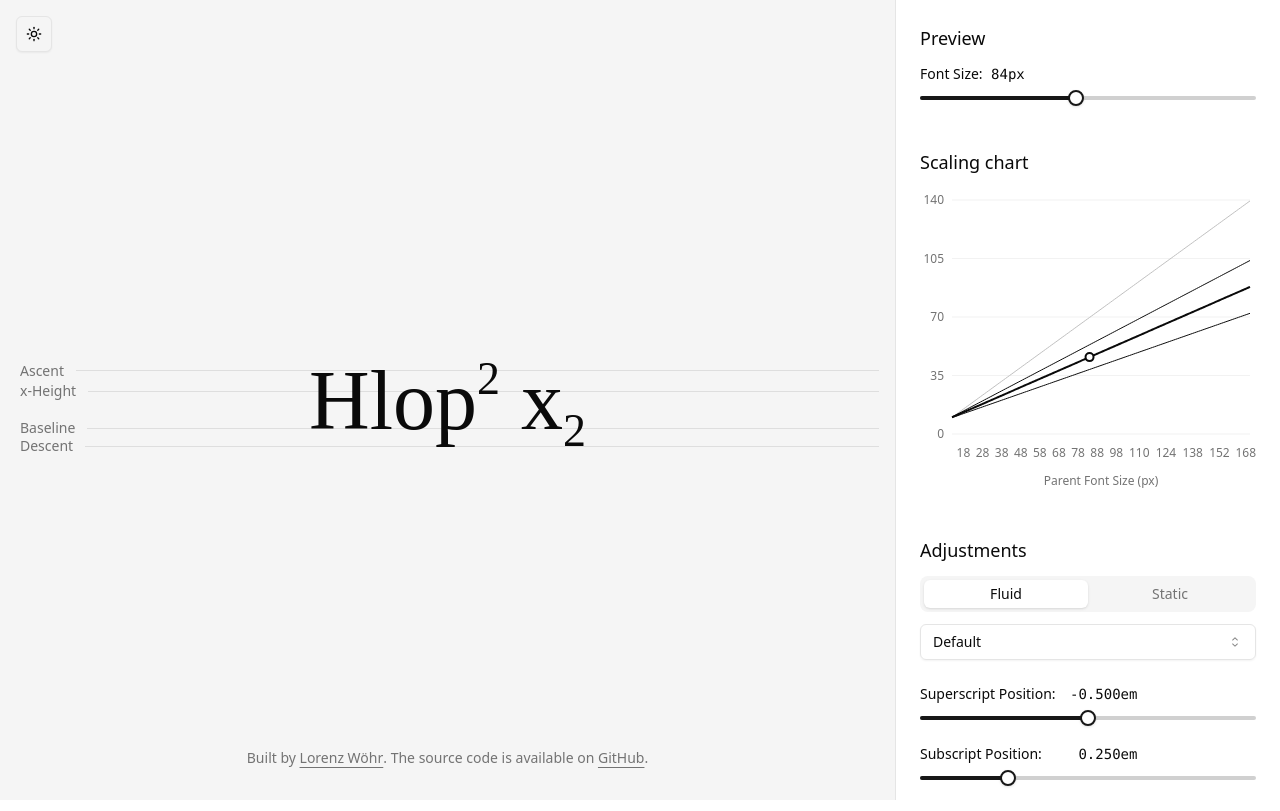
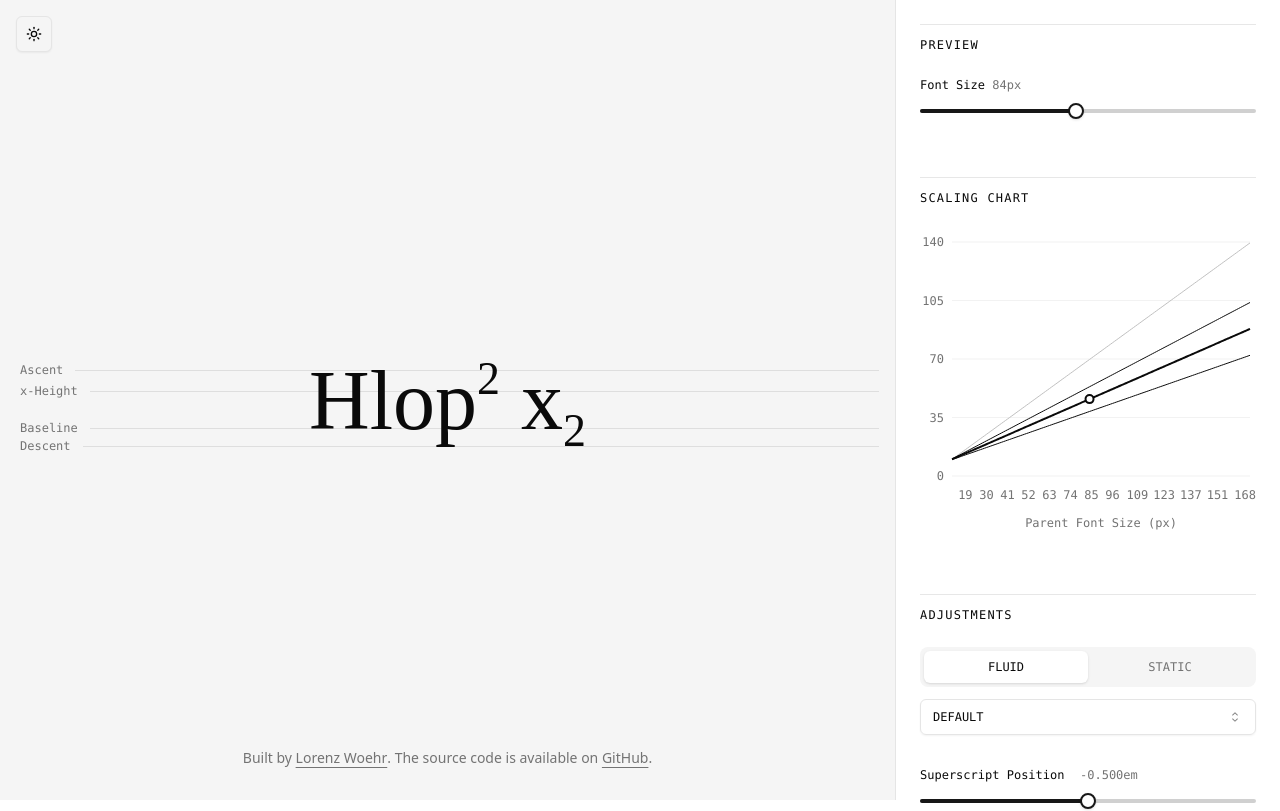
Before and after one commit to lorenzwoehr/supway, a Next.js app: page / in a window 1280 px wide. Shown: the top 811 px of the page. Built offline with nearby package versions, Linux system fonts and the light colour scheme.

Commit message:
Add some styling

```diff
--- a/app/layout.tsx
+++ b/app/layout.tsx
@@ -27,7 +27,7 @@ export default function RootLayout({
   return (
     <html lang="en">
       <body
-        className={`${geistMono.variable} ${geistSans.variable} font-sans antialiased`}
+        className={`${geistMono.variable} ${geistSans.variable} font-mono antialiased`}
       >
         <Providers>{children}</Providers>
       </body>
--- a/app/page.tsx
+++ b/app/page.tsx
@@ -21,7 +21,7 @@ const ScalingDemo = () => {
 
   useEffect(() => {
     const metrics: FontMetricsType = {
-      ascent: 0.27,
+      ascent: 0.265,
       baseline: 0.955,
       bottom: 1.2766666666666666,
       descent: 1.17,
@@ -70,7 +70,7 @@ const ScalingDemo = () => {
             />
           </div>
         </div>
-        <p className="absolute bottom-8 text-balance text-center text-xs md:text-sm leading-loose text-muted-foreground">
+        <p className="font-sans absolute bottom-8 text-balance text-center text-xs md:text-sm leading-loose text-muted-foreground">
           Built by{" "}
           <a
             href="https://lorenzwoehr.com"
@@ -78,7 +78,7 @@ const ScalingDemo = () => {
             rel="noreferrer"
             className="font-medium underline underline-offset-4"
           >
-            Lorenz Wöhr
+            Lorenz Woehr
           </a>
           . The source code is available on{" "}
           <a
@@ -98,7 +98,7 @@ const ScalingDemo = () => {
         className="relative ml-auto w-full md:w-[50%] lg:w-[30%] min-h-screen p-6 bg-background top-[50vh] md:top-0 -mt-6 md:mt-0 z-10 border-t shadow-[0_-4px_12px_-3px_rgba(0,0,0,0.05)] rounded-t-xl md:border-none md:shadow-none md:rounded-none
 md:shadow-none"
       >
-        <div className="flex flex-col gap-12">
+        <div className="flex flex-col gap-16">
           <PreviewControls
             fontSize={fontSize}
             setFontSize={setFontSize}
--- a/components/css-display.tsx
+++ b/components/css-display.tsx
@@ -71,7 +71,9 @@ sub {
 
   return (
     <div className={cn("text-sm", className)}>
-      <p className="text-lg font-medium mb-3">Current CSS</p>
+      <p className="font-mono uppercase tracking-widest text-xs font-medium mb-3 border-t border-t-primary/10 pt-3">
+        Current CSS
+      </p>
       <div className="relative">
         <button
           onClick={copyToClipboard}
--- a/components/metrics-line.tsx
+++ b/components/metrics-line.tsx
@@ -17,7 +17,7 @@ export const MetricsLine: React.FC<MetricsLineProps> = ({
       top: `${y * fontSize}px`,
     }}
   >
-    <span className="text-xs md:text-sm px-1 text-muted-foreground whitespace-nowrap">
+    <span className="text-xs px-1 text-muted-foreground whitespace-nowrap">
       {label}
     </span>
     <div className="flex-grow border-t border-primary opacity-10 pointer-events-none" />
--- a/components/preview-controls.tsx
+++ b/components/preview-controls.tsx
@@ -13,11 +13,13 @@ export const PreviewControls: React.FC<ControlsProps> = ({
   return (
     <>
       <div>
-        <p className="text-lg font-medium mb-3">Preview</p>
+        <p className="font-mono uppercase tracking-widest text-xs font-medium mb-6 border-t border-t-primary/10 pt-3">
+          Preview
+        </p>
         <div>
-          <label className="block text-sm font-medium mb-3">
-            <span className="inline-block">Font Size:</span>
-            <span className="font-mono font-medium"> {fontSize}px</span>
+          <label className="font-mono block text-xs font-medium mb-4">
+            <span className="inline-block">Font Size</span>
+            <span className="text-muted-foreground"> {fontSize}px</span>
           </label>
           <Slider
             value={[fontSize]}
--- a/components/scaling-chart.tsx
+++ b/components/scaling-chart.tsx
@@ -110,7 +110,9 @@ export default function ScalingChart({
 
   return (
     <div>
-      <p className="text-lg font-medium mb-3">Scaling chart</p>
+      <p className="font-mono uppercase tracking-widest text-xs font-medium mb-6 border-t border-t-primary/10 pt-3">
+        Scaling chart
+      </p>
 
       <div ref={containerRef} className="h-[300px]">
         <ChartContainer config={chartConfig} className="w-full h-full">
--- a/components/text-controls.tsx
+++ b/components/text-controls.tsx
@@ -56,7 +56,9 @@ export const Controls: React.FC<ControlsProps> = ({
   return (
     <>
       <div>
-        <p className="text-lg font-medium mb-3">Adjustments</p>
+        <p className="font-mono uppercase tracking-widest text-xs font-medium mb-6 border-t border-t-primary/10 pt-3">
+          Adjustments
+        </p>
         <div>
           <Tabs
             value={getCurrentScalingType()}
@@ -93,12 +95,14 @@ export const Controls: React.FC<ControlsProps> = ({
           </Select>
         </div>
 
-        <div className="mt-6">
-          <label className="block text-sm font-medium mb-3">
-            <span className="inline-block w-[150px]">
-              Superscript Position:{" "}
+        <div className="font-mono mt-8">
+          <label className="block text-xs font-medium mb-4">
+            <span className="inline-block w-[160px]">
+              Superscript Position{" "}
             </span>
-            <span className="font-mono">{supPosition.toFixed(3)}em</span>
+            <span className="text-muted-foreground">
+              {supPosition.toFixed(3)}em
+            </span>
           </label>
           <Slider
             value={[supPosition]}
@@ -110,10 +114,13 @@ export const Controls: React.FC<ControlsProps> = ({
           />
         </div>
 
-        <div className="mt-6">
-          <label className="block text-sm font-medium mb-3">
-            <span className="inline-block w-[150px]">Subscript Position:</span>
-            <span className="font-mono"> {subPosition.toFixed(3)}em</span>
+        <div className="font-mono mt-8">
+          <label className="block text-xs font-medium mb-4">
+            <span className="inline-block w-[160px]">Subscript Position</span>
+            <span className="text-muted-foreground">
+              {" "}
+              {subPosition.toFixed(3)}em
+            </span>
           </label>
           <Slider
             value={[subPosition]}
--- a/components/ui/dropdown-menu.tsx
+++ b/components/ui/dropdown-menu.tsx
@@ -1,32 +1,36 @@
-"use client"
+"use client";
 
-import * as React from "react"
-import * as DropdownMenuPrimitive from "@radix-ui/react-dropdown-menu"
-import { cn } from "@/lib/utils"
-import { CheckIcon, ChevronRightIcon, DotFilledIcon } from "@radix-ui/react-icons"
+import * as React from "react";
+import * as DropdownMenuPrimitive from "@radix-ui/react-dropdown-menu";
+import { cn } from "@/lib/utils";
+import {
+  CheckIcon,
+  ChevronRightIcon,
+  DotFilledIcon,
+} from "@radix-ui/react-icons";
 
-const DropdownMenu = DropdownMenuPrimitive.Root
+const DropdownMenu = DropdownMenuPrimitive.Root;
 
-const DropdownMenuTrigger = DropdownMenuPrimitive.Trigger
+const DropdownMenuTrigger = DropdownMenuPrimitive.Trigger;
 
-const DropdownMenuGroup = DropdownMenuPrimitive.Group
+const DropdownMenuGroup = DropdownMenuPrimitive.Group;
 
-const DropdownMenuPortal = DropdownMenuPrimitive.Portal
+const DropdownMenuPortal = DropdownMenuPrimitive.Portal;
 
-const DropdownMenuSub = DropdownMenuPrimitive.Sub
+const DropdownMenuSub = DropdownMenuPrimitive.Sub;
 
-const DropdownMenuRadioGroup = DropdownMenuPrimitive.RadioGroup
+const DropdownMenuRadioGroup = DropdownMenuPrimitive.RadioGroup;
 
 const DropdownMenuSubTrigger = React.forwardRef<
   React.ElementRef<typeof DropdownMenuPrimitive.SubTrigger>,
   React.ComponentPropsWithoutRef<typeof DropdownMenuPrimitive.SubTrigger> & {
-    inset?: boolean
+    inset?: boolean;
   }
 >(({ className, inset, children, ...props }, ref) => (
   <DropdownMenuPrimitive.SubTrigger
     ref={ref}
     className={cn(
-      "flex cursor-default gap-2 select-none items-center rounded-sm px-2 py-1.5 text-sm outline-none focus:bg-accent data-[state=open]:bg-accent [&_svg]:pointer-events-none [&_svg]:size-4 [&_svg]:shrink-0",
+      "flex cursor-default gap-2 select-none items-center rounded-sm px-2 py-1.5 text-xs outline-none focus:bg-accent data-[state=open]:bg-accent [&_svg]:pointer-events-none [&_svg]:size-4 [&_svg]:shrink-0",
       inset && "pl-8",
       className
     )}
@@ -35,9 +39,9 @@ const DropdownMenuSubTrigger = React.forwardRef<
     {children}
     <ChevronRightIcon className="ml-auto" />
   </DropdownMenuPrimitive.SubTrigger>
-))
+));
 DropdownMenuSubTrigger.displayName =
-  DropdownMenuPrimitive.SubTrigger.displayName
+  DropdownMenuPrimitive.SubTrigger.displayName;
 
 const DropdownMenuSubContent = React.forwardRef<
   React.ElementRef<typeof DropdownMenuPrimitive.SubContent>,
@@ -51,9 +55,9 @@ const DropdownMenuSubContent = React.forwardRef<
     )}
     {...props}
   />
-))
+));
 DropdownMenuSubContent.displayName =
-  DropdownMenuPrimitive.SubContent.displayName
+  DropdownMenuPrimitive.SubContent.displayName;
 
 const DropdownMenuContent = React.forwardRef<
   React.ElementRef<typeof DropdownMenuPrimitive.Content>,
@@ -71,26 +75,26 @@ const DropdownMenuContent = React.forwardRef<
       {...props}
     />
   </DropdownMenuPrimitive.Portal>
-))
-DropdownMenuContent.displayName = DropdownMenuPrimitive.Content.displayName
+));
+DropdownMenuContent.displayName = DropdownMenuPrimitive.Content.displayName;
 
 const DropdownMenuItem = React.forwardRef<
   React.ElementRef<typeof DropdownMenuPrimitive.Item>,
   React.ComponentPropsWithoutRef<typeof DropdownMenuPrimitive.Item> & {
-    inset?: boolean
+    inset?: boolean;
   }
 >(({ className, inset, ...props }, ref) => (
   <DropdownMenuPrimitive.Item
     ref={ref}
     className={cn(
-      "relative flex cursor-default select-none items-center gap-2 rounded-sm px-2 py-1.5 text-sm outline-none transition-colors focus:bg-accent focus:text-accent-foreground data-[disabled]:pointer-events-none data-[disabled]:opacity-50 [&>svg]:size-4 [&>svg]:shrink-0",
+      "relative flex cursor-default select-none items-center gap-2 rounded-sm px-2 py-1.5 text-xs outline-none transition-colors focus:bg-accent focus:text-accent-foreground data-[disabled]:pointer-events-none data-[disabled]:opacity-50 [&>svg]:size-4 [&>svg]:shrink-0",
       inset && "pl-8",
       className
     )}
     {...props}
   />
-))
-DropdownMenuItem.displayName = DropdownMenuPrimitive.Item.displayName
+));
+DropdownMenuItem.displayName = DropdownMenuPrimitive.Item.displayName;
 
 const DropdownMenuCheckboxItem = React.forwardRef<
   React.ElementRef<typeof DropdownMenuPrimitive.CheckboxItem>,
@@ -99,7 +103,7 @@ const DropdownMenuCheckboxItem = React.forwardRef<
   <DropdownMenuPrimitive.CheckboxItem
     ref={ref}
     className={cn(
-      "relative flex cursor-default select-none items-center rounded-sm py-1.5 pl-8 pr-2 text-sm outline-none transition-colors focus:bg-accent focus:text-accent-foreground data-[disabled]:pointer-events-none data-[disabled]:opacity-50",
+      "relative flex cursor-default select-none items-center rounded-sm py-1.5 pl-8 pr-2 text-xs outline-none transition-colors focus:bg-accent focus:text-accent-foreground data-[disabled]:pointer-events-none data-[disabled]:opacity-50",
       className
     )}
     checked={checked}
@@ -112,9 +116,9 @@ const DropdownMenuCheckboxItem = React.forwardRef<
     </span>
     {children}
   </DropdownMenuPrimitive.CheckboxItem>
-))
+));
 DropdownMenuCheckboxItem.displayName =
-  DropdownMenuPrimitive.CheckboxItem.displayName
+  DropdownMenuPrimitive.CheckboxItem.displayName;
 
 const DropdownMenuRadioItem = React.forwardRef<
   React.ElementRef<typeof DropdownMenuPrimitive.RadioItem>,
@@ -123,7 +127,7 @@ const DropdownMenuRadioItem = React.forwardRef<
   <DropdownMenuPrimitive.RadioItem
     ref={ref}
     className={cn(
-      "relative flex cursor-default select-none items-center rounded-sm py-1.5 pl-8 pr-2 text-sm outline-none transition-colors focus:bg-accent focus:text-accent-foreground data-[disabled]:pointer-events-none data-[disabled]:opacity-50",
+      "relative flex cursor-default select-none items-center rounded-sm py-1.5 pl-8 pr-2 text-xs outline-none transition-colors focus:bg-accent focus:text-accent-foreground data-[disabled]:pointer-events-none data-[disabled]:opacity-50",
       className
     )}
     {...props}
@@ -135,26 +139,26 @@ const DropdownMenuRadioItem = React.forwardRef<
     </span>
     {children}
   </DropdownMenuPrimitive.RadioItem>
-))
-DropdownMenuRadioItem.displayName = DropdownMenuPrimitive.RadioItem.displayName
+));
+DropdownMenuRadioItem.displayName = DropdownMenuPrimitive.RadioItem.displayName;
 
 const DropdownMenuLabel = React.forwardRef<
   React.ElementRef<typeof DropdownMenuPrimitive.Label>,
   React.ComponentPropsWithoutRef<typeof DropdownMenuPrimitive.Label> & {
-    inset?: boolean
+    inset?: boolean;
   }
 >(({ className, inset, ...props }, ref) => (
   <DropdownMenuPrimitive.Label
     ref={ref}
     className={cn(
-      "px-2 py-1.5 text-sm font-semibold",
+      "px-2 py-1.5 text-xs font-semibold",
       inset && "pl-8",
       className
     )}
     {...props}
   />
-))
-DropdownMenuLabel.displayName = DropdownMenuPrimitive.Label.displayName
+));
+DropdownMenuLabel.displayName = DropdownMenuPrimitive.Label.displayName;
 
 const DropdownMenuSeparator = React.forwardRef<
   React.ElementRef<typeof DropdownMenuPrimitive.Separator>,
@@ -165,8 +169,8 @@ const DropdownMenuSeparator = React.forwardRef<
     className={cn("-mx-1 my-1 h-px bg-muted", className)}
     {...props}
   />
-))
-DropdownMenuSeparator.displayName = DropdownMenuPrimitive.Separator.displayName
+));
+DropdownMenuSeparator.displayName = DropdownMenuPrimitive.Separator.displayName;
 
 const DropdownMenuShortcut = ({
   className,
@@ -177,9 +181,9 @@ const DropdownMenuShortcut = ({
       className={cn("ml-auto text-xs tracking-widest opacity-60", className)}
       {...props}
     />
-  )
-}
-DropdownMenuShortcut.displayName = "DropdownMenuShortcut"
+  );
+};
+DropdownMenuShortcut.displayName = "DropdownMenuShortcut";
 
 export {
   DropdownMenu,
@@ -197,4 +201,4 @@ export {
   DropdownMenuSubContent,
   DropdownMenuSubTrigger,
   DropdownMenuRadioGroup,
-}
+};
--- a/components/ui/select.tsx
+++ b/components/ui/select.tsx
@@ -24,7 +24,7 @@ const SelectTrigger = React.forwardRef<
   <SelectPrimitive.Trigger
     ref={ref}
     className={cn(
-      "flex h-9 w-full items-center justify-between whitespace-nowrap rounded-md border border-input bg-transparent px-3 py-2 text-sm shadow-sm ring-offset-background placeholder:text-muted-foreground focus:outline-none focus:ring-1 focus:ring-ring disabled:cursor-not-allowed disabled:opacity-50 [&>span]:line-clamp-1",
+      "flex h-9 w-full items-center justify-between whitespace-nowrap rounded-md border border-input bg-transparent px-3 py-2 text-xs font-medium uppercase shadow-sm ring-offset-background placeholder:text-muted-foreground focus:outline-none focus:ring-1 focus:ring-ring disabled:cursor-not-allowed disabled:opacity-50 [&>span]:line-clamp-1",
       className
     )}
     {...props}
@@ -110,7 +110,7 @@ const SelectLabel = React.forwardRef<
 >(({ className, ...props }, ref) => (
   <SelectPrimitive.Label
     ref={ref}
-    className={cn("px-2 py-1.5 text-sm font-semibold", className)}
+    className={cn("px-2 py-1.5 text-xs font-medium uppercase", className)}
     {...props}
   />
 ));
@@ -123,7 +123,7 @@ const SelectItem = React.forwardRef<
   <SelectPrimitive.Item
     ref={ref}
     className={cn(
-      "relative flex w-full cursor-default select-none items-center rounded-sm py-1.5 pl-2 pr-8 text-sm outline-none focus:bg-accent focus:text-accent-foreground data-[disabled]:pointer-events-none data-[disabled]:opacity-50",
+      "relative flex w-full cursor-default select-none items-center rounded-sm py-1.5 pl-2 pr-8 uppercase text-xs font-medium outline-none focus:bg-accent focus:text-accent-foreground data-[disabled]:pointer-events-none data-[disabled]:opacity-50",
       className
     )}
     {...props}
--- a/components/ui/tabs.tsx
+++ b/components/ui/tabs.tsx
@@ -1,11 +1,11 @@
-"use client"
+"use client";
 
-import * as React from "react"
-import * as TabsPrimitive from "@radix-ui/react-tabs"
+import * as React from "react";
+import * as TabsPrimitive from "@radix-ui/react-tabs";
 
-import { cn } from "@/lib/utils"
+import { cn } from "@/lib/utils";
 
-const Tabs = TabsPrimitive.Root
+const Tabs = TabsPrimitive.Root;
 
 const TabsList = React.forwardRef<
   React.ElementRef<typeof TabsPrimitive.List>,
@@ -14,13 +14,13 @@ const TabsList = React.forwardRef<
   <TabsPrimitive.List
     ref={ref}
     className={cn(
-      "inline-flex h-9 items-center justify-center rounded-lg bg-muted p-1 text-muted-foreground",
+      "inline-flex h-10 items-center justify-center rounded-lg bg-muted p-1 text-muted-foreground",
       className
     )}
     {...props}
   />
-))
-TabsList.displayName = TabsPrimitive.List.displayName
+));
+TabsList.displayName = TabsPrimitive.List.displayName;
 
 const TabsTrigger = React.forwardRef<
   React.ElementRef<typeof TabsPrimitive.Trigger>,
@@ -29,13 +29,13 @@ const TabsTrigger = React.forwardRef<
   <TabsPrimitive.Trigger
     ref={ref}
     className={cn(
-      "inline-flex items-center justify-center whitespace-nowrap rounded-md px-3 py-1 text-sm font-medium ring-offset-background transition-all focus-visible:outline-none focus-visible:ring-2 focus-visible:ring-ring focus-visible:ring-offset-2 disabled:pointer-events-none disabled:opacity-50 data-[state=active]:bg-background data-[state=active]:text-foreground data-[state=active]:shadow",
+      "font-mono text-xs uppercase inline-flex items-center justify-center whitespace-nowrap rounded-md px-3 py-2 font-medium ring-offset-background transition-all focus-visible:outline-none focus-visible:ring-2 focus-visible:ring-ring focus-visible:ring-offset-2 disabled:pointer-events-none disabled:opacity-50 data-[state=active]:bg-background data-[state=active]:text-foreground data-[state=active]:shadow",
       className
     )}
     {...props}
   />
-))
-TabsTrigger.displayName = TabsPrimitive.Trigger.displayName
+));
+TabsTrigger.displayName = TabsPrimitive.Trigger.displayName;
 
 const TabsContent = React.forwardRef<
   React.ElementRef<typeof TabsPrimitive.Content>,
@@ -49,7 +49,7 @@ const TabsContent = React.forwardRef<
     )}
     {...props}
   />
-))
-TabsContent.displayName = TabsPrimitive.Content.displayName
+));
+TabsContent.displayName = TabsPrimitive.Content.displayName;
 
-export { Tabs, TabsList, TabsTrigger, TabsContent }
+export { Tabs, TabsList, TabsTrigger, TabsContent };
```
